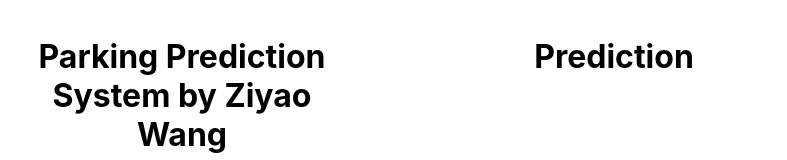
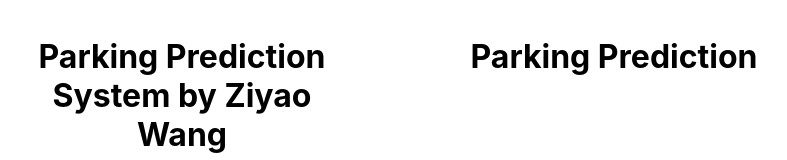
Before and after one commit to Ziyaowumich/parkingpredict-dropdown, a React (Create React App) app: page / in a window 1280 px wide. Shown: the top 160 px of the page, without its empty margins (192-979 px from the left). Built offline with nearby package versions, Linux system fonts and the light colour scheme; no server answers.

Commit message:
add auto size

```diff
--- a/src/App.css
+++ b/src/App.css
@@ -56,3 +56,9 @@
 .Output h1 {
   text-align: center;
 }
+
+.img{
+  max-width: 100%;
+  height: auto;
+  width: auto\9;
+}
--- a/src/App.js
+++ b/src/App.js
@@ -216,8 +216,8 @@ function App() {
         </form>
       </div>
       <div className="Output">
-        <h1>Prediction</h1>
-        <img src={outputFileData} alt="" />
+        <h1>Parking Prediction</h1>
+        <img src={outputFileData} width="auto" height= "auto" alt="" />
 
       </div>
 
```
